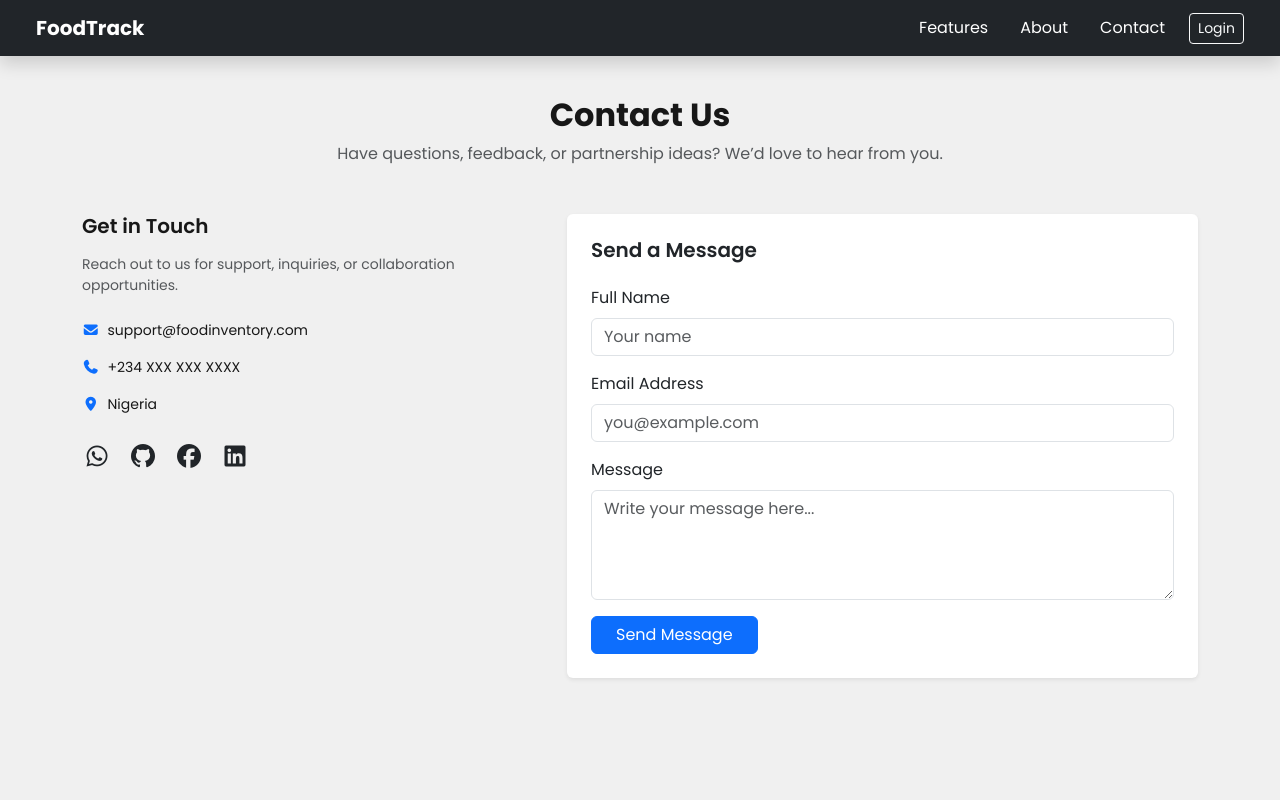
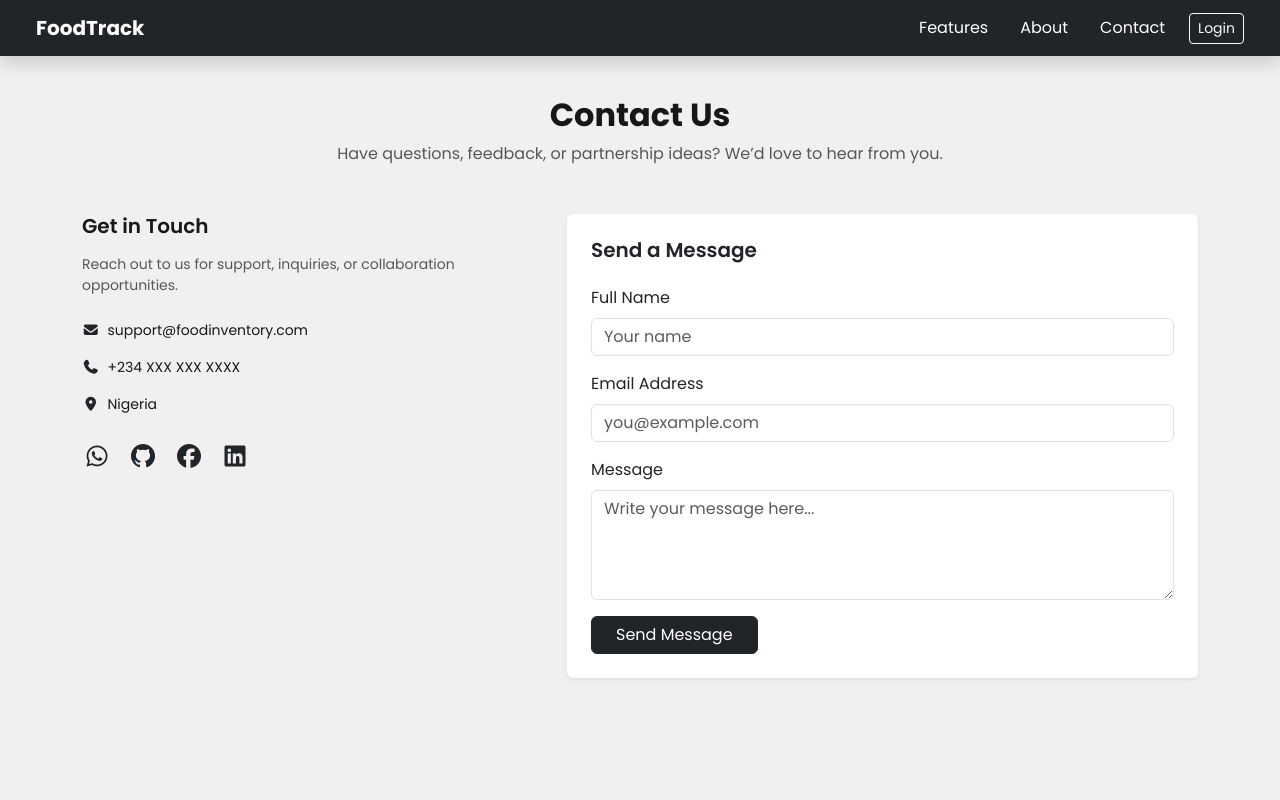
Before and after one commit to Enyim-Chinonso/Food-inventory, a Next.js app: page /contact in a window 1280 px wide. Shown: the top 800 px of the page. Built offline with nearby package versions, Linux system fonts and the light colour scheme.

Commit message:
I udated the contact page

```diff
--- a/src/app/(public)/contact/page.jsx
+++ b/src/app/(public)/contact/page.jsx
@@ -40,15 +40,15 @@ export default function ContactPage() {
 
             <ul className="list-unstyled mt-4 small">
               <li className="mb-3">
-                <i className="fas fa-envelope me-2 text-primary"></i>
+                <i className="fas fa-envelope me-2 text-dark"></i>
                 support@foodinventory.com
               </li>
               <li className="mb-3">
-                <i className="fas fa-phone me-2 text-primary"></i>
+                <i className="fas fa-phone me-2 text-dark"></i>
                 +234 XXX XXX XXXX
               </li>
               <li className="mb-3">
-                <i className="fas fa-map-marker-alt me-2 text-primary"></i>
+                <i className="fas fa-map-marker-alt me-2 text-dark"></i>
                 Nigeria
               </li>
             </ul>
@@ -64,7 +64,7 @@ export default function ContactPage() {
               <a href="https://web.facebook.com/?_rdc=1&_rdr#" className="text-dark fs-4">
                 <i className="fab fa-facebook"></i>
               </a>
-              <a href="#" className="text-dark fs-4">
+              <a href="https://www.linkedin.com/in/chinonso-enyim-1435762a1/" className="text-dark fs-4">
                 <i className="fab fa-linkedin"></i>
               </a>
             </div>
@@ -78,8 +78,8 @@ export default function ContactPage() {
 
                 <form>
                   <div className="mb-3">
-                    <label className="form-label">Full Name</label>
-                    <input
+                    <label htmlFor='name' className="form-label">Full Name</label>
+                    <input id='name'
                       type="text"
                       className="form-control"
                       placeholder="Your name"
@@ -87,8 +87,8 @@ export default function ContactPage() {
                   </div>
 
                   <div className="mb-3">
-                    <label className="form-label">Email Address</label>
-                    <input
+                    <label htmlFor='email' className="form-label">Email Address</label>
+                    <input id='email'
                       type="email"
                       className="form-control"
                       placeholder="you@example.com"
@@ -96,15 +96,15 @@ export default function ContactPage() {
                   </div>
 
                   <div className="mb-3">
-                    <label className="form-label">Message</label>
-                    <textarea
+                    <label htmlFor='message' className="form-label">Message</label>
+                    <textarea id='message'
                       className="form-control"
                       rows="4"
                       placeholder="Write your message here..."
                     ></textarea>
                   </div>
 
-                  <button className="btn btn-primary px-4">
+                  <button className="btn btn-dark px-4">
                     Send Message
                   </button>
                 </form>
```
